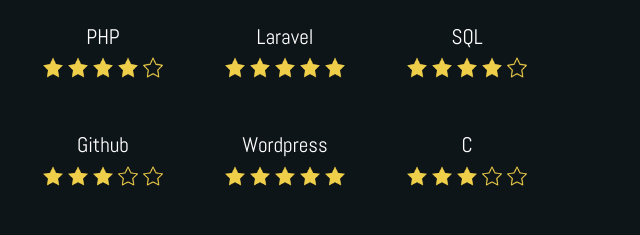
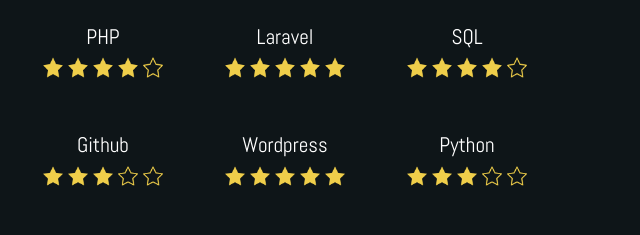
Before and after one commit to RicardioHemmel/portfolio, a plain HTML site: page index.html in a window 1280 px wide. Shown: the part 2081-2316 px from the top of the page, 640-1280 px from the left. Drawn offline with nearby package versions, Linux system fonts and the light colour scheme; a web font is replaced by a local one.

Commit message:
atualização de conhecimento e curriculo

```diff
--- a/index.html
+++ b/index.html
@@ -254,7 +254,7 @@
                         </div>
 
                         <div class="text-center px-3 py-4 abilities-fs">
-                            <p class="p-0 m-0">C</p>
+                            <p class="p-0 m-0">Python</p>
                             <img src="imgs/icons/filledStar.png">
                             <img src="imgs/icons/filledStar.png">
                             <img src="imgs/icons/filledStar.png">
```
Also changed, not shown: 1 other file.
